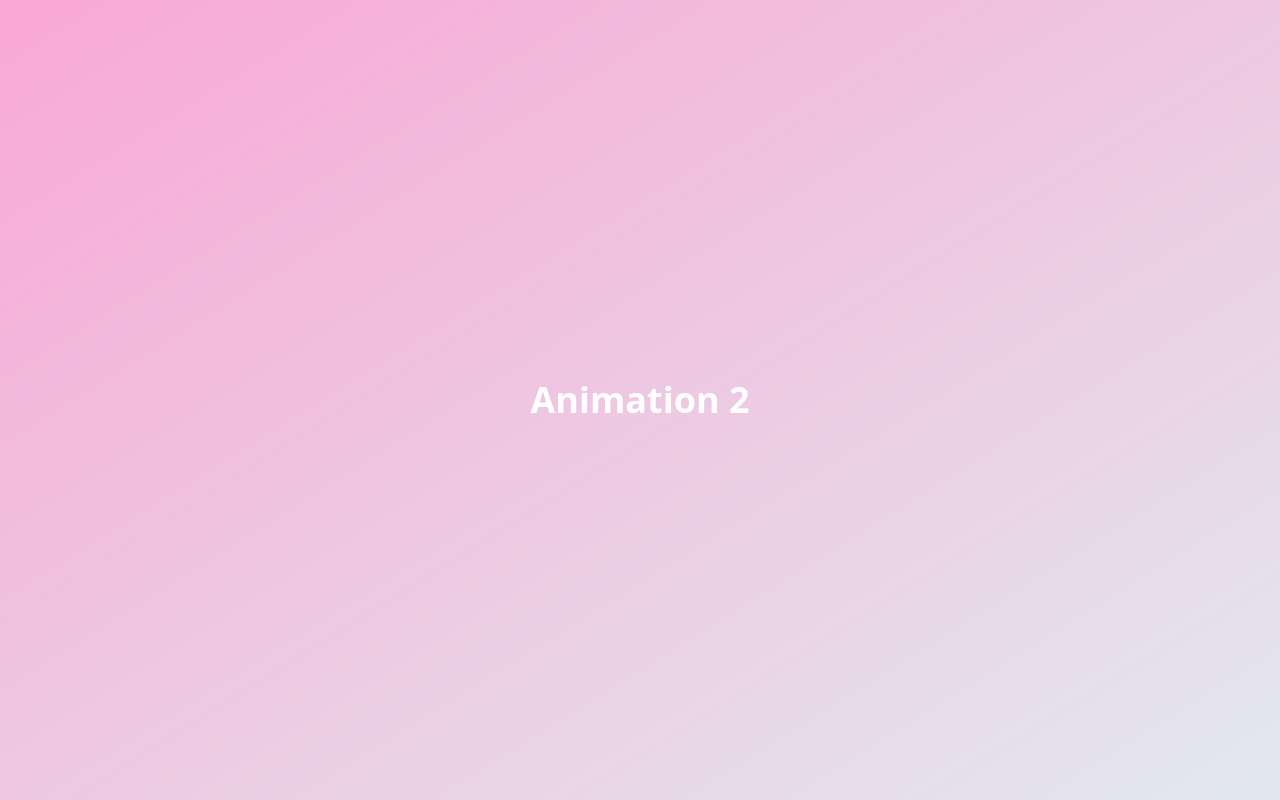
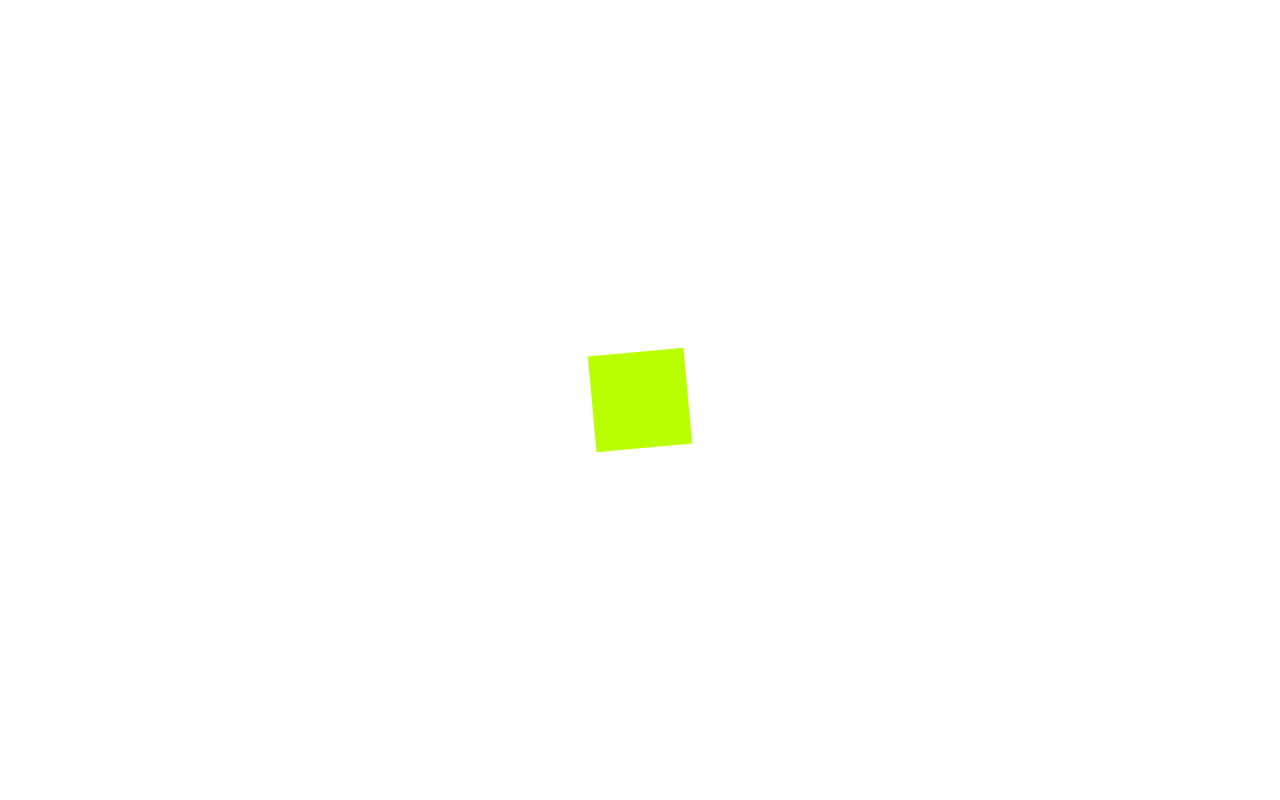
Before and after one commit to Cabdinasir64/Frame_Motion, a React (Vite) app: page / in a window 1280 px wide. Built offline with nearby package versions, Linux system fonts and the light colour scheme.

Commit message:
i added file of Animation3 frame motion

```diff
--- a/src/App.jsx
+++ b/src/App.jsx
@@ -3,11 +3,12 @@ import Navbar from './Components/Navbar'
 import Dropdown from './Components/dropdown'
 import Animation1 from './Components/animation1'
 import Animation2 from './Components/animation2'
+import Animation3 from './Components/animation3'
 function App() {
 
   return (
     <>
-      <Animation2 />
+      <Animation3 />
 
     </>
   )
--- /dev/null
+++ b/src/Components/animation3.jsx
@@ -0,0 +1,23 @@
+import { motion } from "framer-motion";
+
+const Animation3 = () => {
+  return (
+    <div className="flex justify-center items-center h-screen">
+       <motion.div
+      initial={{ rotate: 0, backgroundColor: "#FF0000" }}
+      animate={{
+        rotate: [0, 180, 360],
+        backgroundColor: ["#FF0000", "#FFFF00", "#00FF00"],
+      }}
+      transition={{
+        duration: 3,
+        repeat: Infinity,
+        repeatType: "loop",
+      }}
+      className="w-24 h-24"
+    />
+    </div>
+  );
+};
+
+export default Animation3;
```
